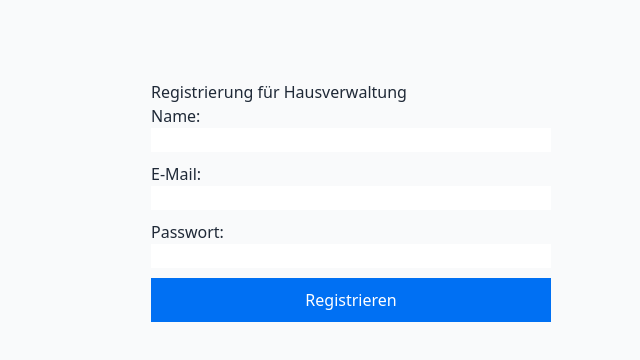
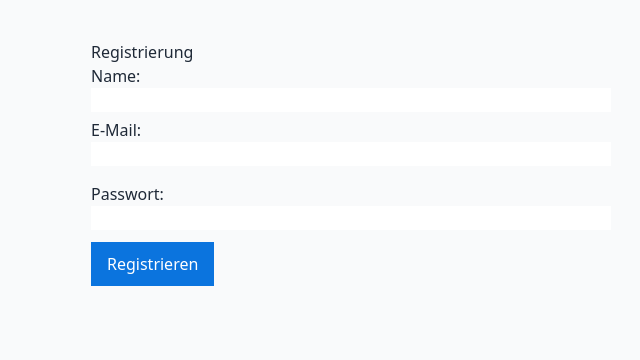
Before and after one commit to MarcoKI55555/hausmeister-app, a Next.js app: page /register in a window 1280 px wide. Shown: the top 360 px of the page, without its empty margins (289-929 px from the left). Built offline with nearby package versions, Linux system fonts and the light colour scheme; no server answers.

Commit message:
Update register.js

```diff
--- a/pages/register.js
+++ b/pages/register.js
@@ -1,119 +1,172 @@
-import { useState } from "react";
-import { useRouter } from "next/router";
-import { supabase } from "../lib/supabaseClient";
+// pages/register.js
+import { useEffect, useState } from 'react';
+import { useRouter } from 'next/router';
+import { supabase } from '../lib/supabaseClient';
 
 export default function Register() {
   const router = useRouter();
-  const [email, setEmail] = useState("");
-  const [password, setPassword] = useState("");
-  const [name, setName] = useState("");
+  const { token } = router.query; // optional: invite token
   const [loading, setLoading] = useState(false);
-  const [error, setError] = useState("");
+  const [emailPrefill, setEmailPrefill] = useState('');
+  const [name, setName] = useState('');
+  const [password, setPassword] = useState('');
+  const [error, setError] = useState('');
+  const [info, setInfo] = useState('');
+
+  useEffect(() => {
+    if (!token) return;
+    // Wenn ein Invite-Token mitgegeben wurde: lade Invite (falls vorhanden) und prefill Email
+    (async () => {
+      try {
+        const { data, error } = await supabase
+          .from('invites')
+          .select('*')
+          .eq('token', token)
+          .eq('used', false)
+          .limit(1)
+          .single();
+        if (error || !data) {
+          setError('Ungültiges oder bereits verwendetes Invite-Token.');
+          return;
+        }
+        setEmailPrefill(data.email);
+      } catch (err) {
+        console.error(err);
+      }
+    })();
+  }, [token]);
 
   async function handleRegister(e) {
     e.preventDefault();
-    setError("");
+    setError('');
+    setInfo('');
     setLoading(true);
 
-    // Benutzer in Supabase Auth erstellen
-    const { data, error } = await supabase.auth.signUp({
-      email,
-      password,
-      options: { emailRedirectTo: `${window.location.origin}/login` },
-    });
+    try {
+      if (!emailPrefill && !/^[^@]+@[^@]+\.[^@]+$/.test(emailPrefill || '')) {
+        // allow register only with prefilled email or let user put email via form (here we use prefill for invite case)
+      }
 
-    if (error) {
-      setError(error.message);
+      // 1) Signup über Supabase Auth
+      // Wenn du offene Registrierung willst: benutze `email` statt emailPrefill
+      const signupEmail = emailPrefill || promptEmailFallback();
+      if (!signupEmail) {
+        setError('Keine gültige E-Mail vorhanden.');
         setLoading(false);
         return;
       }
 
-    const user = data.user;
+      const { data: signData, error: signError } = await supabase.auth.signUp({
+        email: signupEmail,
+        password,
+      });
 
-    if (!user) {
-      setError("Registrierung fehlgeschlagen.");
+      if (signError) {
+        // wenn z.B. E-Mail bereits existiert, supabase meldet das hier
+        setError(signError.message || 'Fehler bei der Registrierung.');
         setLoading(false);
         return;
       }
 
-    // Benutzer auch in app_users Tabelle eintragen
-    const { error: insertError } = await supabase.from("app_users").insert([
-      {
-        auth_uid: user.id,
-        email: email,
-        name: name,
-        role_id: (await getRoleId("hausverwaltung")),
-      },
-    ]);
+      // signData: { user, session, ... } — bei Email-Verifikation kann user null sein, es gibt jedoch 'data' fields
+      const newAuthUser = signData?.user ?? signData?.data ?? null;
 
-    if (insertError) {
-      console.error(insertError);
-      setError("Fehler beim Speichern in app_users.");
+      // 2) Falls Auth-User schon existiert (z.B. von Admin per Auth angelegt), hole die auth UID
+      // Wenn signData.user nicht verfügbar (z.B. E-Mail confirm enabled), wir prüfen auth.users table
+      let authUid = newAuthUser?.id ?? null;
+      if (!authUid) {
+        // Versuche über auth.users die id zu finden (erfordert anon key reicht)
+        const { data: users } = await supabase.auth.getUserByEmail ? await supabase.auth.getUserByEmail(signupEmail) : { data: null };
+        // fallback: query via REST isn't available from client - so we rely on signData or ask user to confirm email
+      }
+
+      // 3) Schreibe app_users (nur wenn nicht schon angelegt)
+      // Prüfe ob ein app_users-Eintrag existiert
+      const { data: existingAppUser } = await supabase.from('app_users').select('*').eq('email', signupEmail).limit(1).single();
+      if (!existingAppUser) {
+        // determine role: if register via invite, fetch invite row to set role and hausverwaltung_id
+        let role_id = null;
+        let hausverwaltung_id = null;
+        if (token) {
+          const { data: inv } = await supabase.from('invites').select('*').eq('token', token).limit(1).single();
+          if (inv) {
+            role_id = inv.role_id;
+            hausverwaltung_id = inv.hausverwaltung_id || null;
+          }
+        }
+        // if no role found (open registration), default to hausverwaltung
+        if (!role_id) {
+          const { data: roleRow } = await supabase.from('roles').select('id').eq('name', 'hausverwaltung').limit(1).single();
+          role_id = roleRow?.id ?? null;
+        }
+
+        // Insert app_users (auth_uid may be null until email confirmed, but we still write email + role)
+        const insertObj = {
+          auth_uid: authUid,
+          email: signupEmail,
+          name: name || null,
+          role_id,
+          hausverwaltung_id,
+        };
+        const { error: insertErr } = await supabase.from('app_users').insert([insertObj]);
+        if (insertErr) {
+          console.error('app_users insert error', insertErr);
+          setError('Fehler beim Anlegen des Benutzer-Datensatzes.');
           setLoading(false);
           return;
         }
-
-    alert("Registrierung erfolgreich! Du kannst dich nun anmelden.");
-    router.push("/login");
       }
 
-  async function getRoleId(roleName) {
-    const { data, error } = await supabase
-      .from("roles")
-      .select("id")
-      .eq("name", roleName)
-      .single();
-    if (error) {
-      console.error(error);
-      return null;
+      // 4) Markiere invite used (falls token)
+      if (token) {
+        await supabase.from('invites').update({ used: true }).eq('token', token);
       }
-    return data.id;
+
+      // 5) Informiere Benutzer
+      // Wenn Supabase E-Mail-Verifikation aktiviert ist, informiere den User
+      setInfo('Registrierung erfolgreich. Falls E-Mail-Verifikation aktiviert ist, überprüfe bitte dein Postfach.');
+      setLoading(false);
+      router.push('/login');
+    } catch (err) {
+      console.error(err);
+      setError('Unbekannter Fehler bei Registrierung.');
+      setLoading(false);
+    }
+  }
+
+  function promptEmailFallback() {
+    // Wenn keine Prefill-Email vorhanden, fragen wir den Benutzer nach einer Email (nur OFFENE Registrierung)
+    // Du kannst die UI so anpassen, hier nur fallback-Logik.
+    return window.prompt('Bitte gebe deine E-Mail ein (für Tests):');
   }
 
   return (
-    <div style={{ maxWidth: "400px", margin: "80px auto" }}>
-      <h2>Registrierung für Hausverwaltung</h2>
+    <div style={{ maxWidth: 520, margin: '40px auto' }}>
+      <h2>Registrierung</h2>
+      {error && <div style={{ color: 'red' }}>{error}</div>}
+      {info && <div style={{ color: 'green' }}>{info}</div>}
       <form onSubmit={handleRegister}>
+        {/* Wenn Invite vorhanden: zeige die vorgeladene Email */}
+        {emailPrefill ? (
+          <div style={{ marginBottom: 10 }}>
+            <label>E-Mail (Invite):</label>
+            <div><strong>{emailPrefill}</strong></div>
+          </div>
+        ) : (
+          <div style={{ marginBottom: 10 }}>
             <label>Name:</label>
-        <input
-          type="text"
-          value={name}
-          onChange={(e) => setName(e.target.value)}
-          required
-          style={{ width: "100%", marginBottom: "10px" }}
-        />
+            <input required value={name} onChange={(e)=>setName(e.target.value)} style={{ width: '100%', marginBottom: 6 }} />
             <label>E-Mail:</label>
-        <input
-          type="email"
-          value={email}
-          onChange={(e) => setEmail(e.target.value)}
-          required
-          style={{ width: "100%", marginBottom: "10px" }}
-        />
+            <input required type="email" value={emailPrefill} onChange={(e)=>setEmailPrefill(e.target.value)} style={{ width: '100%', marginBottom: 6 }} />
+          </div>
+        )}
+
         <label>Passwort:</label>
-        <input
-          type="password"
-          value={password}
-          onChange={(e) => setPassword(e.target.value)}
-          required
-          style={{ width: "100%", marginBottom: "10px" }}
-        />
-        <button
-          type="submit"
-          disabled={loading}
-          style={{
-            width: "100%",
-            backgroundColor: "#0070f3",
-            color: "white",
-            padding: "10px",
-            border: "none",
-            cursor: "pointer",
-          }}
-        >
-          {loading ? "Registriere..." : "Registrieren"}
+        <input required type="password" value={password} onChange={(e)=>setPassword(e.target.value)} style={{ width: '100%', marginBottom: 12 }} />
+        <button disabled={loading} style={{ padding: '10px 16px', background: '#0b74de', color: '#fff', border: 'none', cursor: 'pointer' }}>
+          {loading ? 'Registriere...' : 'Registrieren'}
         </button>
       </form>
-      {error && <p style={{ color: "red" }}>{error}</p>}
     </div>
   );
 }
```
Lines whose indentation alone changed are shown as unchanged.
